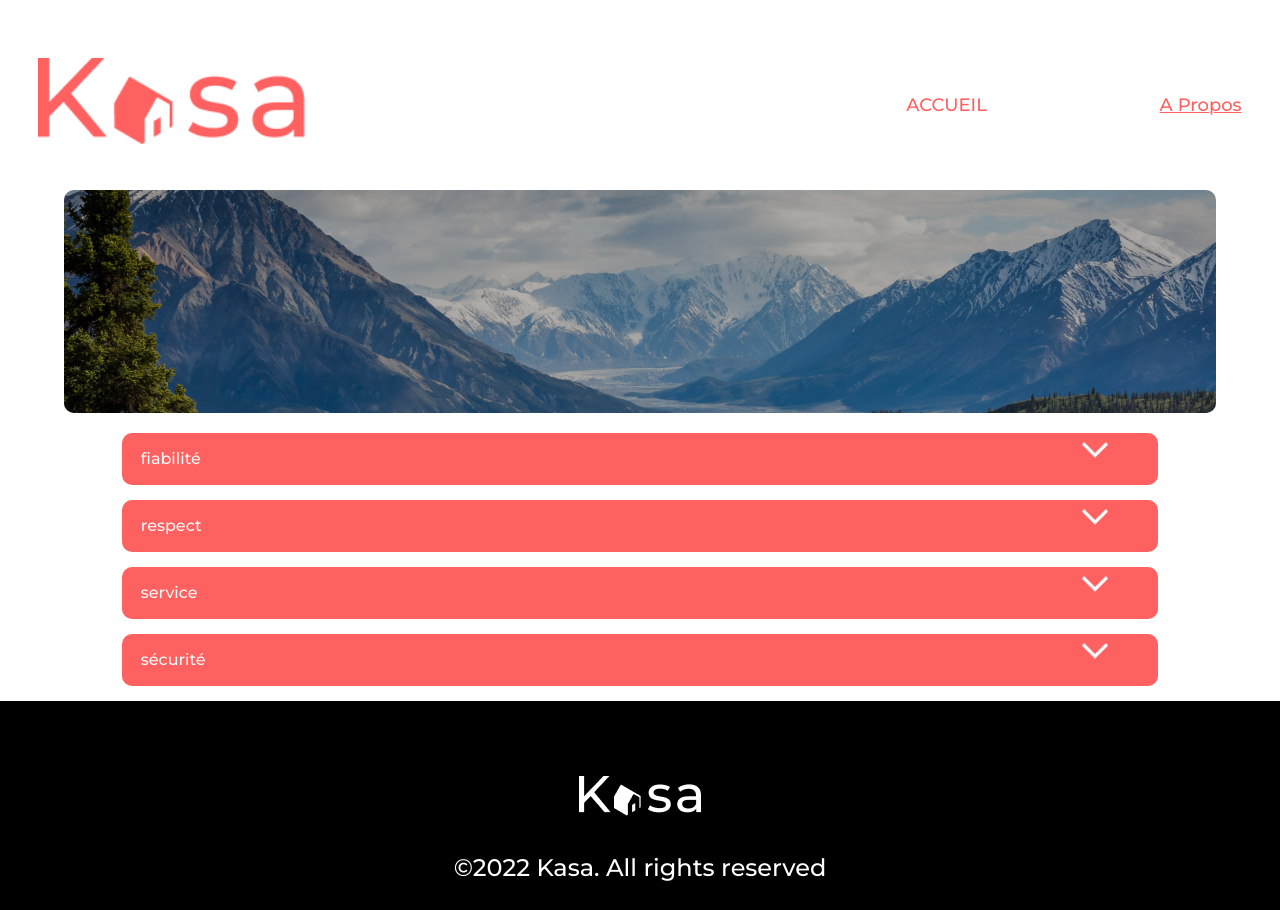
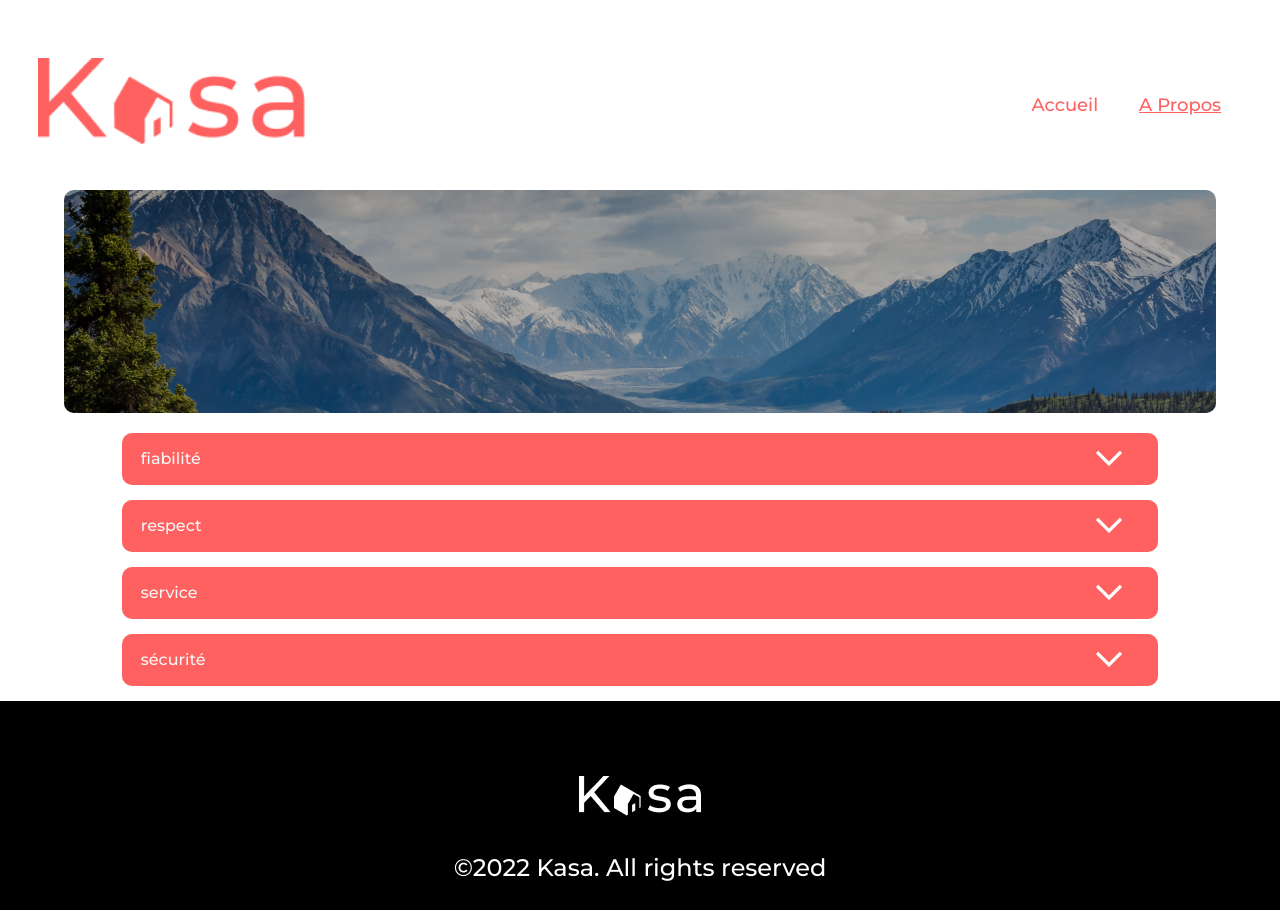
Before and after one commit to CamilleBouchacot/kasa, a React (Vite) app: page /#/about in a window 1280 px wide. Built offline with nearby package versions, Linux system fonts and the light colour scheme.

Commit message:
Modif final

```diff
--- a/src/App.jsx
+++ b/src/App.jsx
@@ -5,7 +5,7 @@ import {
   Routes,
   Navigate,
 } from "react-router-dom";
-import "./index.css";
+import "./styles/main.css";
 import Home from "./pages/Home";
 import About from "./pages/About";
 import Singleproduct from "./pages/Singleproduct";
--- a/src/index.css
+++ /dev/null
@@ -1,75 +0,0 @@
-:root {
-  font-family: Inter, Avenir, Helvetica, Arial, sans-serif;
-  font-size: 16px;
-  line-height: 24px;
-  font-weight: 400;
-
-  color-scheme: light dark;
-  color: rgba(255, 255, 255, 0.87);
-  background-color: #242424;
-
-  font-synthesis: none;
-  text-rendering: optimizeLegibility;
-  -webkit-font-smoothing: antialiased;
-  -moz-osx-font-smoothing: grayscale;
-  -webkit-text-size-adjust: 100%;
-}
-
-a {
-  font-weight: 500;
-  color: #646cff;
-  text-decoration: inherit;
-}
-
-a:hover {
-  color: #535bf2;
-}
-
-body {
-  margin: 0;
-  display: flex;
-  place-items: center;
-  min-width: 320px;
-  min-height: 100vh;
-}
-
-h1 {
-  font-size: 3.2em;
-  line-height: 1.1;
-}
-
-button {
-  border-radius: 8px;
-  border: 1px solid transparent;
-  padding: 0.6em 1.2em;
-  font-size: 1em;
-  font-weight: 500;
-  font-family: inherit;
-  background-color: #1a1a1a;
-  cursor: pointer;
-  transition: border-color 0.25s;
-}
-
-button:hover {
-  border-color: #646cff;
-}
-
-button:focus,
-button:focus-visible {
-  outline: 4px auto -webkit-focus-ring-color;
-}
-
-@media (prefers-color-scheme: light) {
-  :root {
-    color: #213547;
-    background-color: #ffffff;
-  }
-
-  a:hover {
-    color: #747bff;
-  }
-
-  button {
-    background-color: #f9f9f9;
-  }
-}
--- a/src/pages/PageNotFound.jsx
+++ b/src/pages/PageNotFound.jsx
@@ -1,7 +1,7 @@
 import React from 'react'
 import { Link } from 'react-router-dom'
 import '../styles/main.css'
-import '../styles/404.css'
+
 
 
 export default function NotFound() {
--- a/src/styles/404.css
+++ /dev/null
@@ -1,4 +0,0 @@
-.navbar__links{
-
-
-}
--- a/src/styles/main.css
+++ b/src/styles/main.css
@@ -7,18 +7,14 @@ body {
   -webkit-font-smoothing: antialiased;
   -moz-osx-font-smoothing: grayscale;
   max-width: 1440px;
+  min-height: 100vh;
   margin: auto;
-  position: relative;
-  min-height: 100vh;
 }
 
 code {
   font-family: source-code-pro, Menlo, Monaco, Consolas, "Courier New", monospace;
 }
 
-#root {
-  padding-bottom: 209px;
-}
 
 .banner {
   border-radius: 10px;
@@ -159,8 +155,7 @@ code {
   pointer-events: none;
   transform: rotate(180deg);
   transition: transform 300ms;
-  transform-origin: bottom -25%;
-  translate: -50% -50%;
+  display: flex;
 }
 
 
@@ -623,9 +618,9 @@ code {
 
 
 
-@media only screen and (min-width: 350px) {
+@media only screen and (min-width: 350px) and (max-width: 992px) {
   .navbar__links {
-    width: 60%;
+    margin: auto;
     display: flex;
   }
 }
@@ -633,25 +628,56 @@ code {
 @media only screen and (min-width: 350px) {
   .Number {
     color: #FF6060;
+    text-align: center;
+  }
+
+  .titre_notFound {
+    color: #FF6060;
+    text-align: center;
     position: relative;
-    left: 134px;
-  }
-  .titre_notFound
-  {
-    color: #FF6060;
-    position: relative;
-    left: 19px;
-  }
-  .text_p{
-    color: #FF6060;
-    position: relative;
-    left: 55px;
+    bottom: 179px;
+    font-size: 36px;
   }
 }
 
+@media only screen and (min-width: 350px) and (max-width: 992px) {
+  .titre_notFound {
+    color: #FF6060;
+    text-align: center;
+    position: relative;
+    bottom: 179px;
+    font-size: 18px;
+  }
+
+  .text_p {
+    color: #FF6060;
+    text-align: center;
+    color: #FF6060;
+    text-decoration: underline;
+    position: relative;
+    bottom: 86px;
+    display: grid;
+
+  }
+}
+
+@media only screen and (min-width: 992px) {
+  .text_p {
+    color: #FF6060;
+    text-align: center;
+    color: #FF6060;
+    text-decoration: underline;
+    position: relative;
+    bottom: 86px;
+    display: grid;
+
+  }
+}
+
+
 @media only screen and (min-width: 768px) {
   .navbar__links {
-    width: 45%;
+    width: 21%;
   }
 }
 
@@ -663,32 +689,21 @@ code {
   }
 
   .Number {
-    line-height: 1.1;
-    text-align: center;
-    position: relative;
-    left: 500px;
-    font-size: 61px;
+
     color: #FF6060;
 
   }
 
   .titre_notFound {
 
-    position: relative;
-    left: 545px;
+    text-align: center;
     color: #FF6060;
 
   }
 
-  .text_p {
-    position: relative;
-    left: 585px;
-    color: #FF6060;
-    text-decoration: underline;
-  }
+
 
   .navbar__links--active {
-    width: 50%;
     color: #ff6060;
     display: flex;
     align-items: center;
@@ -702,7 +717,7 @@ code {
   .navbar__links--active {
     font-size: small;
     color: #FF6060;
-    position: relative;left: 23px;
+    margin-left: 22px;
   }
 }
 
@@ -719,20 +734,19 @@ code {
 }
 
 .navbar__links--inactive {
-  width: 50%;
   color: #ff6060;
   display: flex;
   align-items: center;
   justify-content: flex-end;
   text-decoration: none;
   font-weight: 500;
-  text-transform: uppercase;
 }
 
 @media only screen and (min-width: 350px) {
   .navbar__links--inactive {
     font-size: small;
-    position: relative; left: 16px;
+    margin-left: 22px;
+
   }
 }
 
@@ -771,8 +785,7 @@ code {
 }
 
 .footer {
-  position: absolute;
-  bottom: 0;
+
   width: 100%;
   background: #000;
   height: 209px;
@@ -1052,3 +1065,80 @@ code {
     column-gap: 80px;
   }
 }
+
+:root {
+  font-family: Inter, Avenir, Helvetica, Arial, sans-serif;
+  font-size: 16px;
+  line-height: 24px;
+  font-weight: 400;
+
+  color-scheme: light dark;
+  color: rgba(255, 255, 255, 0.87);
+  background-color: #242424;
+
+  font-synthesis: none;
+  text-rendering: optimizeLegibility;
+  -webkit-font-smoothing: antialiased;
+  -moz-osx-font-smoothing: grayscale;
+  -webkit-text-size-adjust: 100%;
+}
+
+a {
+  font-weight: 500;
+  color: #646cff;
+  text-decoration: inherit;
+}
+
+a:hover {
+  color: #535bf2;
+}
+
+@media only screen and (min-width: 350px) and (max-width: 992px) {
+  h1 {
+    font-size: 115px;
+    line-height: 3.1;
+  }
+}
+
+@media only screen and (min-width: 992px) {
+  h1 {
+    font-size: 288px;
+    line-height: 1.1;
+  }
+}
+
+button {
+  border-radius: 8px;
+  border: 1px solid transparent;
+  padding: 0.6em 1.2em;
+  font-size: 1em;
+  font-weight: 500;
+  font-family: inherit;
+  background-color: #1a1a1a;
+  cursor: pointer;
+  transition: border-color 0.25s;
+}
+
+button:hover {
+  border-color: #646cff;
+}
+
+button:focus,
+button:focus-visible {
+  outline: 4px auto -webkit-focus-ring-color;
+}
+
+@media (prefers-color-scheme: light) {
+  :root {
+    color: #213547;
+    background-color: #ffffff;
+  }
+
+  a:hover {
+    color: #747bff;
+  }
+
+  button {
+    background-color: #f9f9f9;
+  }
+}
```
